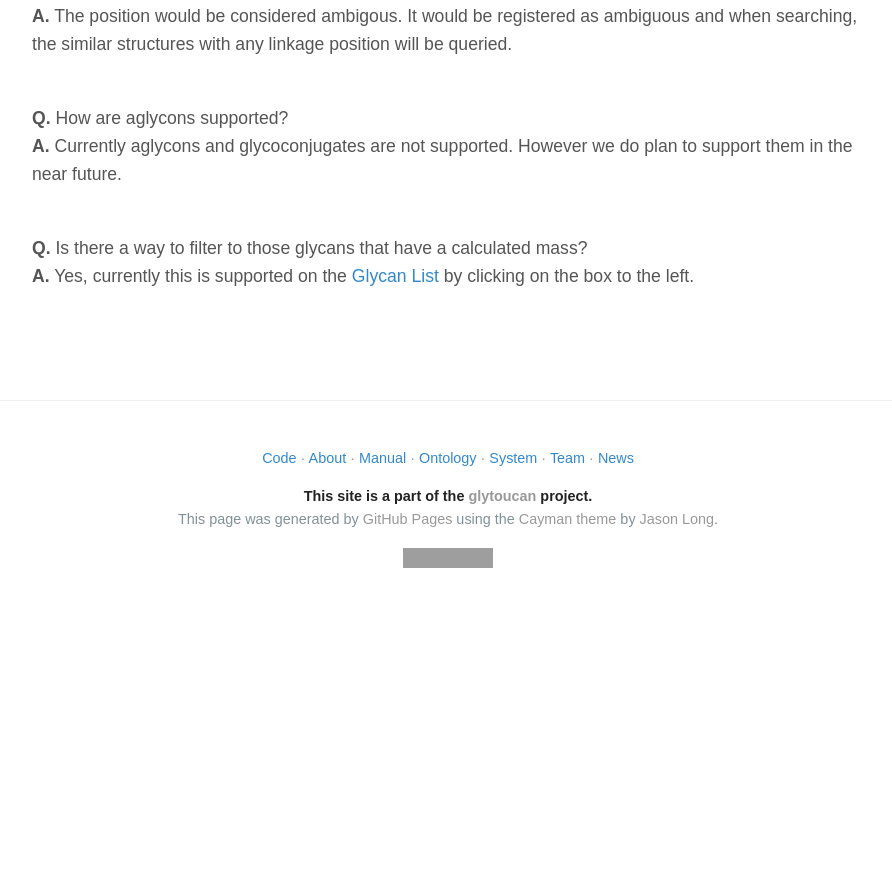
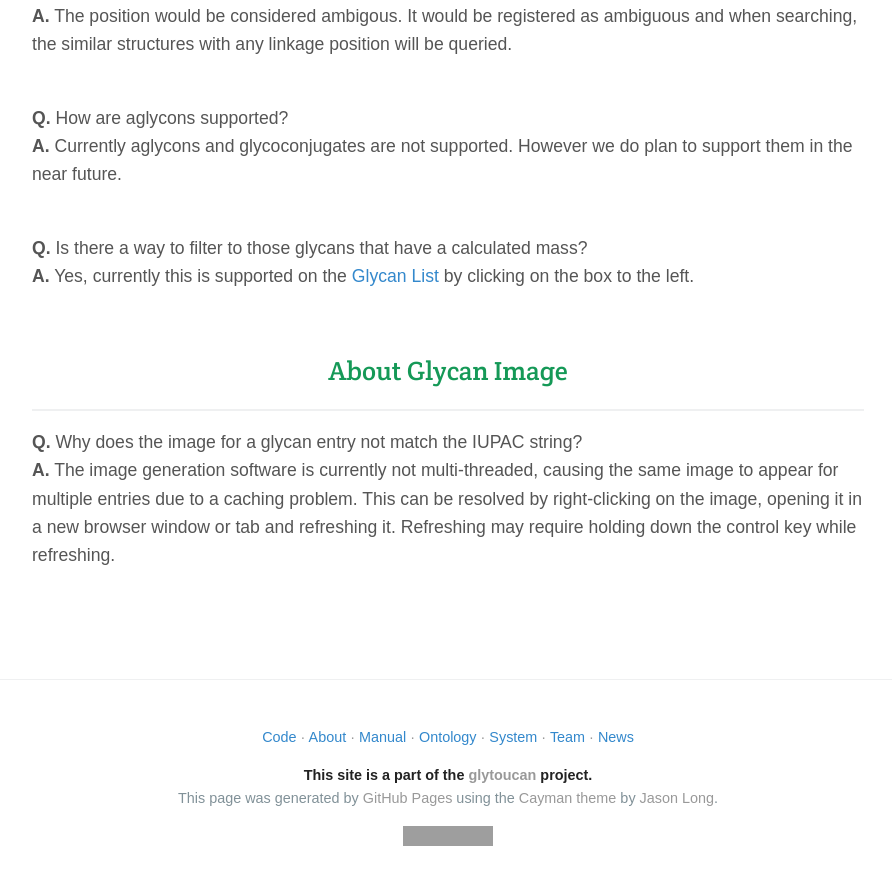
Before and after one commit to glytoucan/glytoucan, a Jekyll site: the page built from FAQ/index.md, in a window 1280 px wide and 900 px high, scrolled down 2293 px. Shown: the top 885 px of the window, without its empty margins (192-1084 px from the left). Built offline with Jekyll 4.4.1, drawn with Linux system fonts in a browser that asks for light colours; nearby versions of some CDN libraries; before the commit the page ends 2914 px from its top, so only the background shows below that; grey boxes are pictures that could not be loaded.

Commit message:
FAQ on glycan image
Added FAQ on glycan image, plz check for any changes needed

```diff
--- a/FAQ/index.md
+++ b/FAQ/index.md
@@ -67,3 +67,10 @@ In addition, please inform us of link(s) to your work [Contact Us]( mailto:suppo
 
 **Q.** Is there a way to filter to those glycans that have a calculated mass? <br>
 **A.** Yes, currently this is supported on the [Glycan List](https://glytoucan.org/Structures) by clicking on the box to the left.<br><br>
+
+
+## About Glycan Image
+
+---------------
+**Q.** Why does the image for a glycan entry not match the IUPAC string? <br>
+**A.** The image generation software is currently not multi-threaded, causing the same image to appear for multiple entries due to a caching problem.  This can be resolved by right-clicking on the image, opening it in a new browser window or tab and refreshing it.  Refreshing may require holding down the control key while refreshing.<br><br>
```
